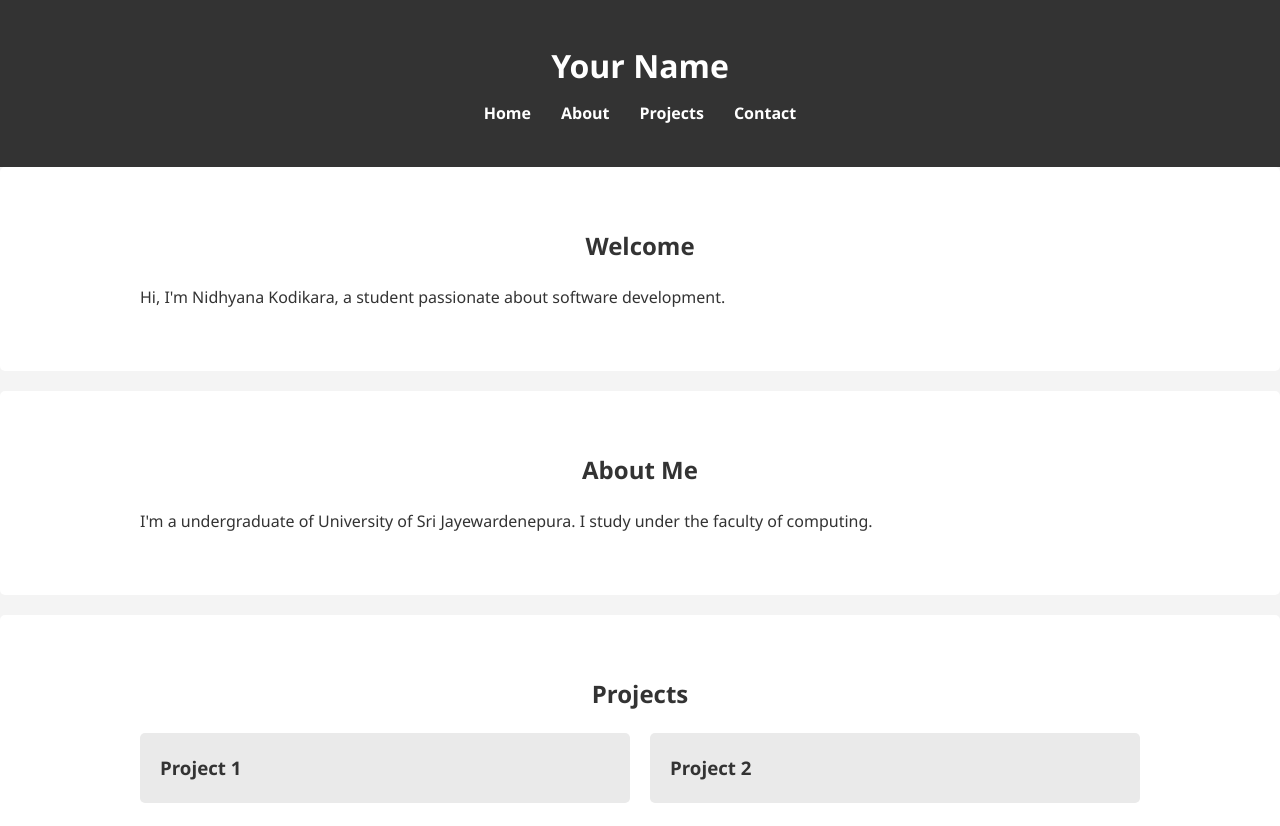
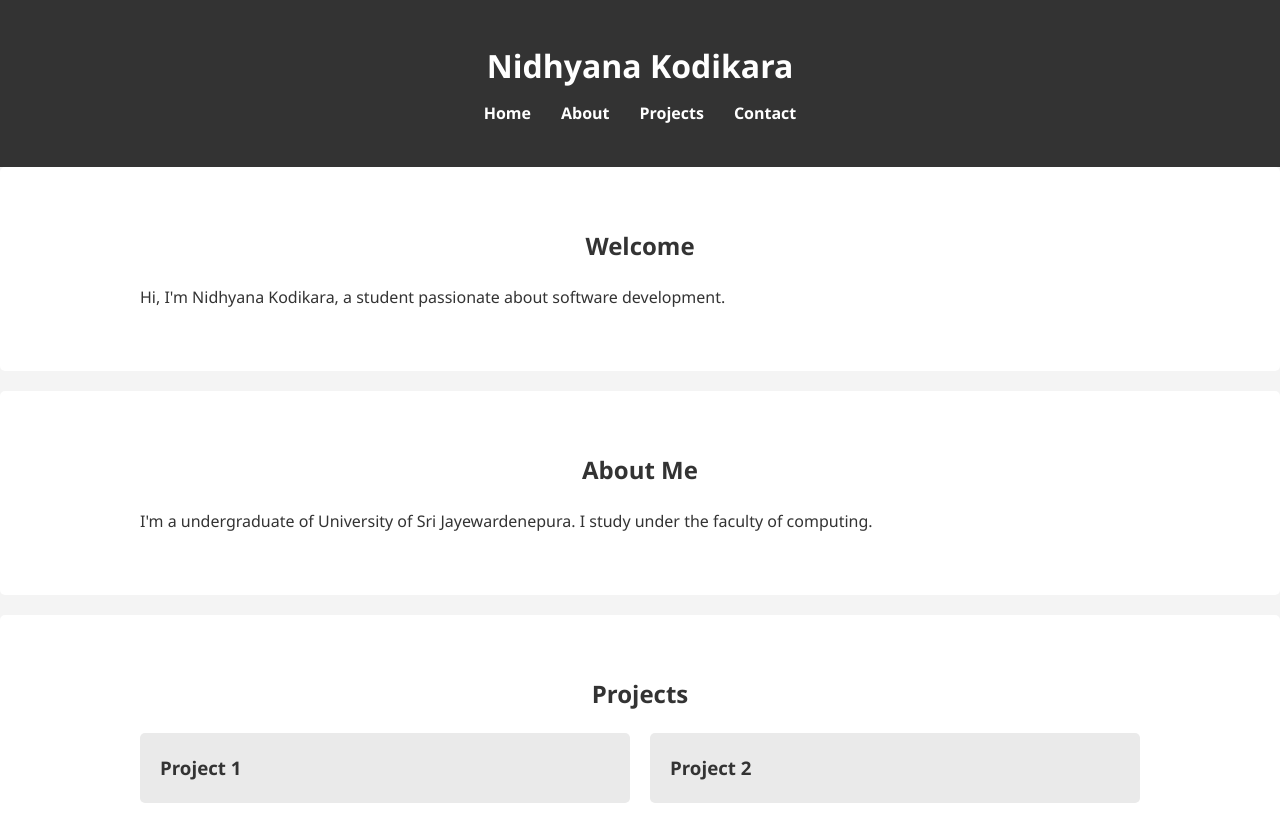
Before and after one commit to nidhyanakodikara/nidhyanakodikara.github.io, a plain HTML site: page index.html in a window 1280 px wide. Shown: the top 826 px of the page. Drawn offline with Linux system fonts and the light colour scheme.

Commit message:
Update index.html

```diff
--- a/index.html
+++ b/index.html
@@ -9,7 +9,7 @@
 <body>
   <header>
     <div class="container">
-      <h1>Your Name</h1>
+      <h1>Nidhyana Kodikara</h1>
       <nav>
         <ul>
           <li><a href="#home">Home</a></li>
```
